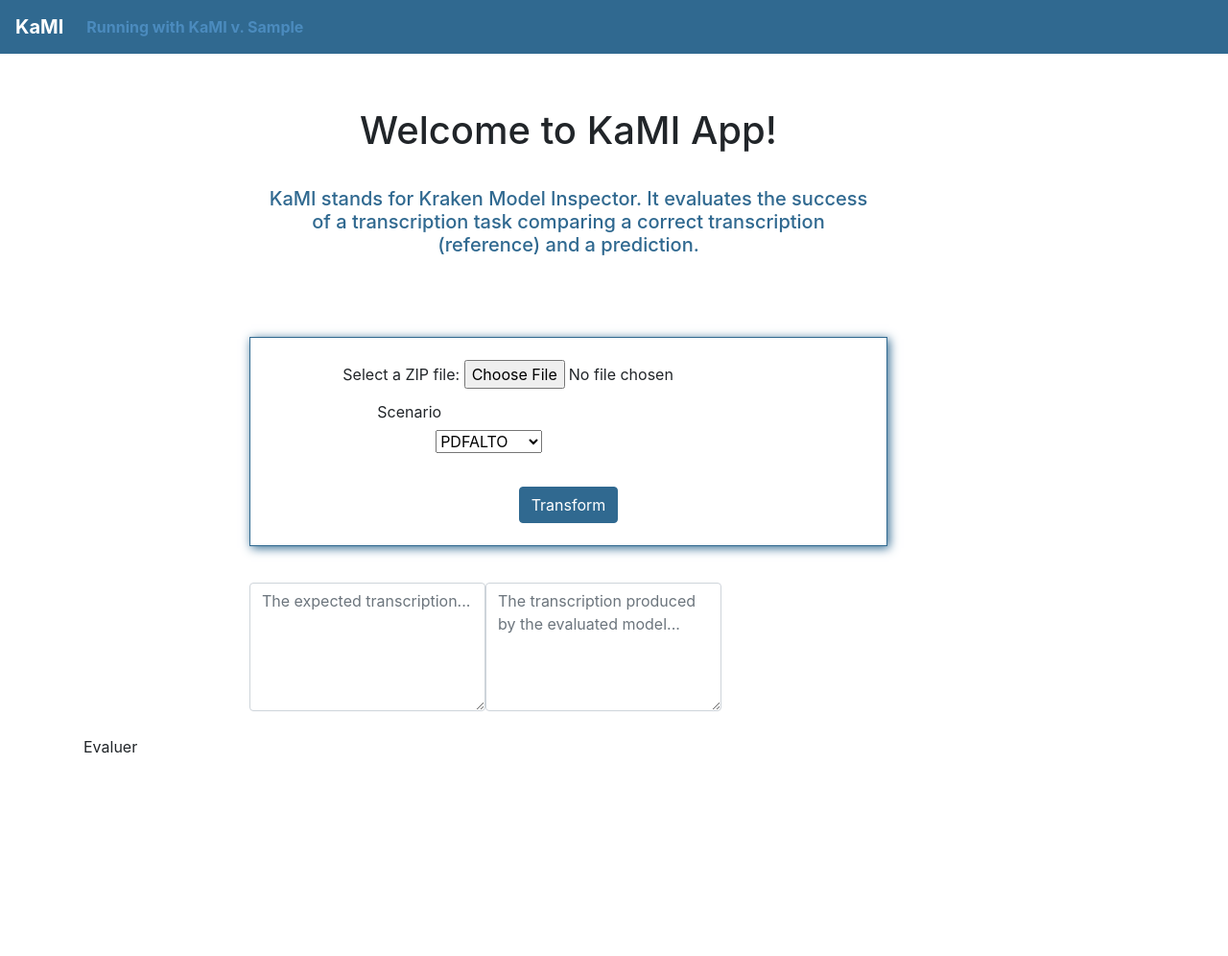
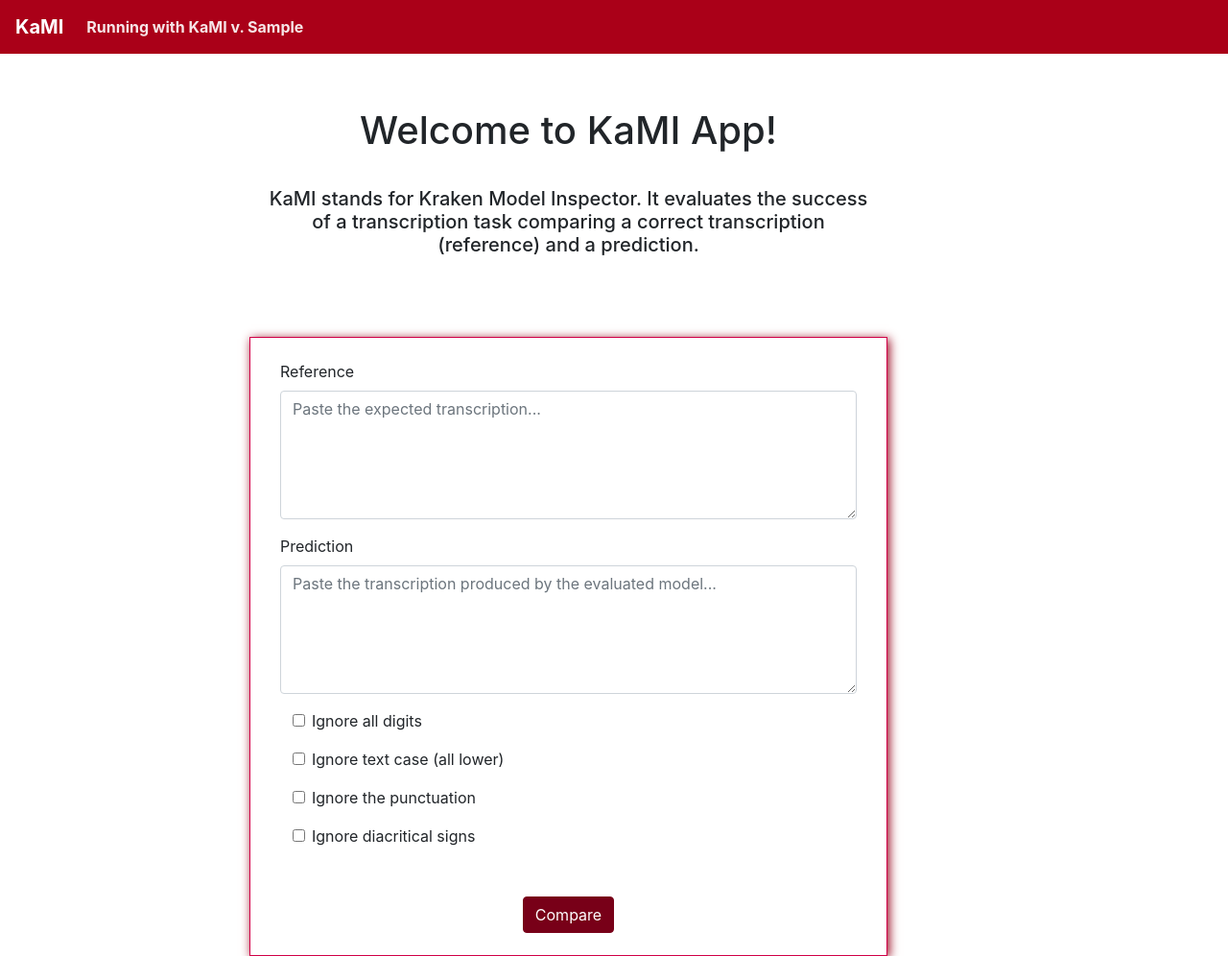
Before and after one commit to KaMI-tools-project/KaMI-app, a Flask app: template kami-app/app/templates/page/index.html in a window 1280 px wide. Shown: the whole page at 96% size. Before the commit the page ends 785 px from the top, so only its background shows below. Run offline with Flask 2, Linux system fonts and the light colour scheme; the template is opened without the code that fills it: most values are stand-ins (such as "Sample title", 1, 10 or a date in 2020); parts of the project's set-up code (start-up, migrations or seed data) failed here and were passed over; some libraries are stand-ins or nearby versions.

Commit message:
changing aspect on page

```diff
--- a/kami-app/app/templates/headerfooter.html
+++ b/kami-app/app/templates/headerfooter.html
@@ -13,7 +13,7 @@
       {% include "partials/metadata.html" %}
       <style>
           .a_inline {
-              color: #4B8BBE;
+              color: #AA0018;
           }
 
           .file-field.medium .file-path-wrapper {
@@ -27,7 +27,9 @@
           height: 3.5rem; }
 
           #top-navbar {
-              background-color:  #306990; font-weight: bold; color:white;
+              background-color: #AA0018;
+              font-weight: bold;
+              color:white;
           }
           #top-navbar a, #top-navbar a:visited, #top-navbar  a:link,#top-navbar  a:hover {
               color:white;
@@ -54,9 +56,9 @@
           padding-top: 2%;
           padding-bottom: 2%;
           border:solid;
-          border-color:#306990;
+          border-color:#D10047;
           border-width:thin;
-          box-shadow: 2px 2px 10px #306990;
+          box-shadow: 2px 2px 10px #960018;
         }
 
         .center-image {
@@ -76,7 +78,7 @@
           <a href="https://github.com/alix-tz/aspyre-gt/issues/new" class="nav-link" target="_blank">Report an error</a>
         </li>-->
         <li class="nav-item">
-          <a class="nav-link disabled" style="color: #4B8BBE;" href="#">Running with KaMI v. {{ kami_version }}</a>
+          <a class="nav-link disabled" style="color: #F6E5E7;" href="#">Running with KaMI v. {{ kami_version }}</a>
         </li>
       </ul>
       </nav>
--- a/kami-app/app/templates/page/index.html
+++ b/kami-app/app/templates/page/index.html
@@ -18,7 +18,7 @@
         <div class="col-7" >
             <h1 style="text-align:center">Welcome to KaMI App!</h1>
             <p></p>
-            <h5 style="color: #306990; text-align: center; padding-top:3%;">KaMI stands for Kraken Model Inspector. It evaluates the success of a transcription task comparing a correct transcription (reference) and a prediction.</h5>
+            <h5 style="text-align: center; padding-top:3%;">KaMI stands for Kraken Model Inspector. It evaluates the success of a transcription task comparing a correct transcription (reference) and a prediction.</h5>
         </div>
         <div class="col-3" ></div>
     </div>
@@ -66,22 +66,36 @@
         <div class="col-7 upload-zone" style="text-align:center;" >
             <form action="/" method="POST" enctype="multipart/form-data">
                 <div class="input-file-container">
-                    <label tabindex="0" for="my-file" class="input-file-trigger">Select a ZIP file: </label>
-                    <input class="input-file" oninput="filesize(this)" type="file" name="zipfile" id="zipfile" style="text-align:center;">
+                    <div class="form-group row mx-3">
+                        <label class="" for="reference">Reference</label>
+                        <textarea name="reference" class="form-control" id="reference" rows="5" placeholder="Paste the expected transcription..." required></textarea>
+                    </div>
+                    <div class="form-group row mx-3">
+                        <label class="" for="prediction">Prediction</label>
+                        <textarea name="prediction" class="form-control" id="prediction" rows="5" placeholder="Paste the transcription produced by the evaluated model..." required></textarea>
+                    </div>
                 </div>
-                <div class="form-group row">
-				    <label for="scenario" class="col-sm-6 col-form-label">Scenario</label>
-				    <div class="col-sm-9">
-				    	<select name="scenario" id="scenario">
-                            <option value="pdfalto">PDFALTO</option>
-                            <option value="tkb">Transkribus</option>
-				    	</select>
-				    </div>
+                <div class="form-group row mx-3">
+                    <div class="container pl-5">
+                        <div class="form-group row">
+                            <input class="form-check-input" type="checkbox" name="optdigit" id="optdigit">
+                            <label class="form-check-label" for="optdigit">Ignore all digits</label>
+                        </div>
+                        <div class="form-group row">
+                            <input class="form-check-input" type="checkbox" name="optcase" id="optcase">
+                            <label class="form-check-label" for="optcase">Ignore text case (all lower)</label>
+                        </div>
+                        <div class="form-group row">
+                            <input class="form-check-input" type="checkbox" name="optponct" id="optponct">
+                            <label class="form-check-label" for="optponct">Ignore the punctuation</label>
+                        </div>
+                        <div class="form-group row">
+                            <input class="form-check-input" type="checkbox" name="optdiac" id="optdiac">
+                            <label class="form-check-label" for="optdiac">Ignore diacritical signs</label>
+                        </div>
+                    </div>
                 </div>
-                <!--<p class="file-return"></p>-->
-                <!--<div class="input-group-append">-->
-                <button style="margin-top: 3%; background-color: #306990; border-color: #306990;" class="btn btn-primary" type="submit">Transform</button>
-                <!--</div>-->
+                <button style="margin-top: 3%; background-color: #780018; border-color: #780018;" class="btn btn-primary" type="submit">Compare</button>
             </form>
         </div>
         <div class="col-3" >
@@ -89,26 +103,6 @@
     </div>
 </div>
 
-<!-- *** FIELD *** -->
-<div class="container" style="padding-top:3%;">
-    <form>
-    <div class="row">
-        <div class="col-2" ></div>
-        <div class="form-group">
-            <label class="sr-only" for="reference">Reference</label>
-            <textarea name="reference" class="form-control" id="reference" rows="5" placeholder="The expected transcription..." required></textarea>
-        </div>
-        <div class="form-group">
-            <label class="sr-only" for="prediction">Reference</label>
-            <textarea name="prediction" class="form-control" id="prediction" rows="5" placeholder="The transcription produced by the evaluated model..." required></textarea>
-        </div>
-        <div class="col-2" ></div>
-    </div>
-    <div class="row">
-        <button type="submit" class="btn btn-cta-secondary px-3 py-2">Evaluer</button>
-    </div>
-    </form>
-</div>
 
 
 <!--<div class="container">
@@ -133,7 +127,7 @@
 
 {% block script %}
 <!-- from http://www.trucsweb.com/tutoriels/css/bootstrap4-file_browser/ -->
-<script>
+<!--<script>
     function filesize(elem){
         document.cookie = `filesize=${elem.files[0].size}`
     }
@@ -155,6 +149,6 @@
         fileInput.addEventListener( "change", function( event ) {
             the_return.innerHTML = this.value;
         });
-</script>
+</script>-->
 
 {% endblock %}
```
